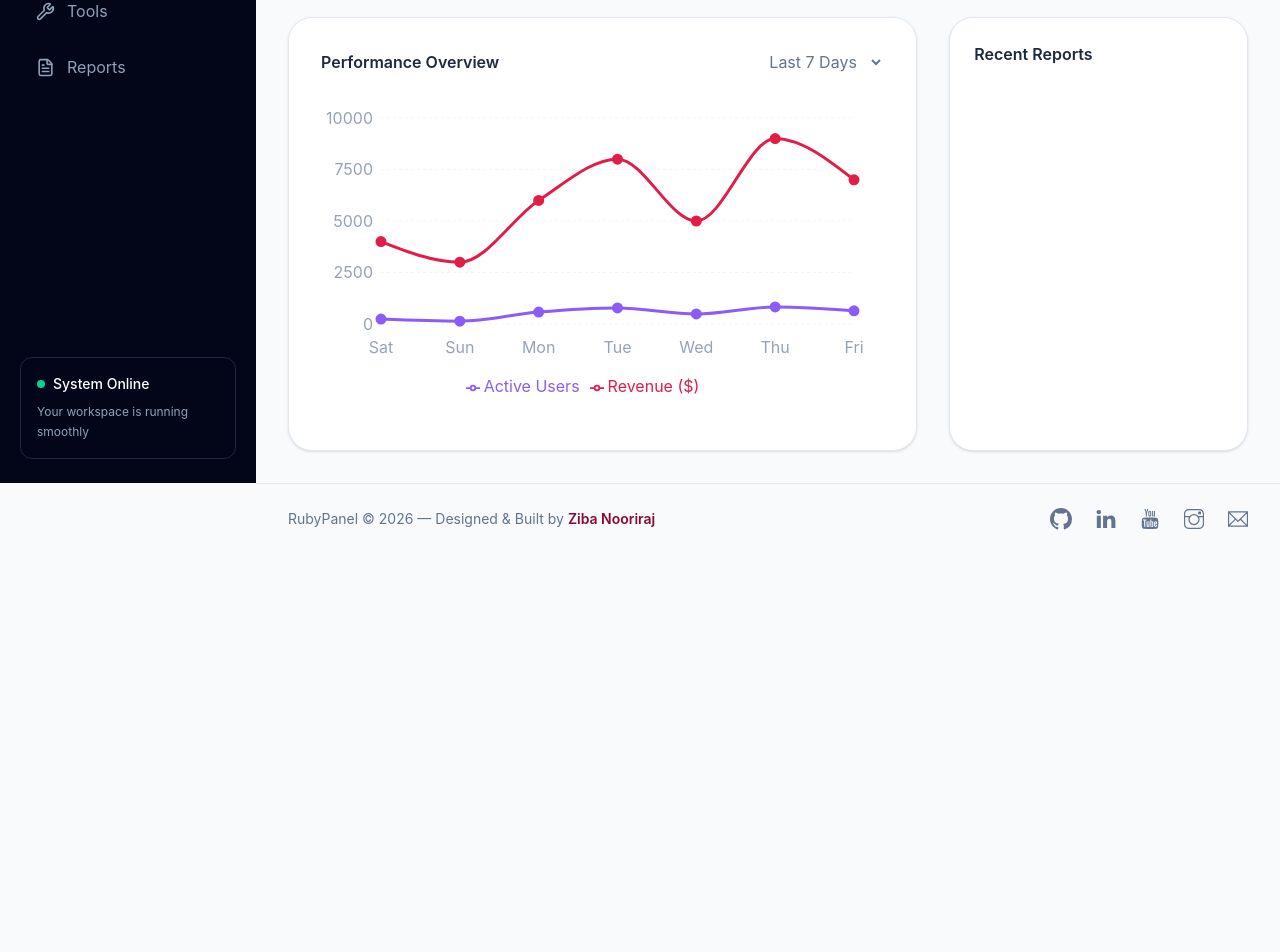
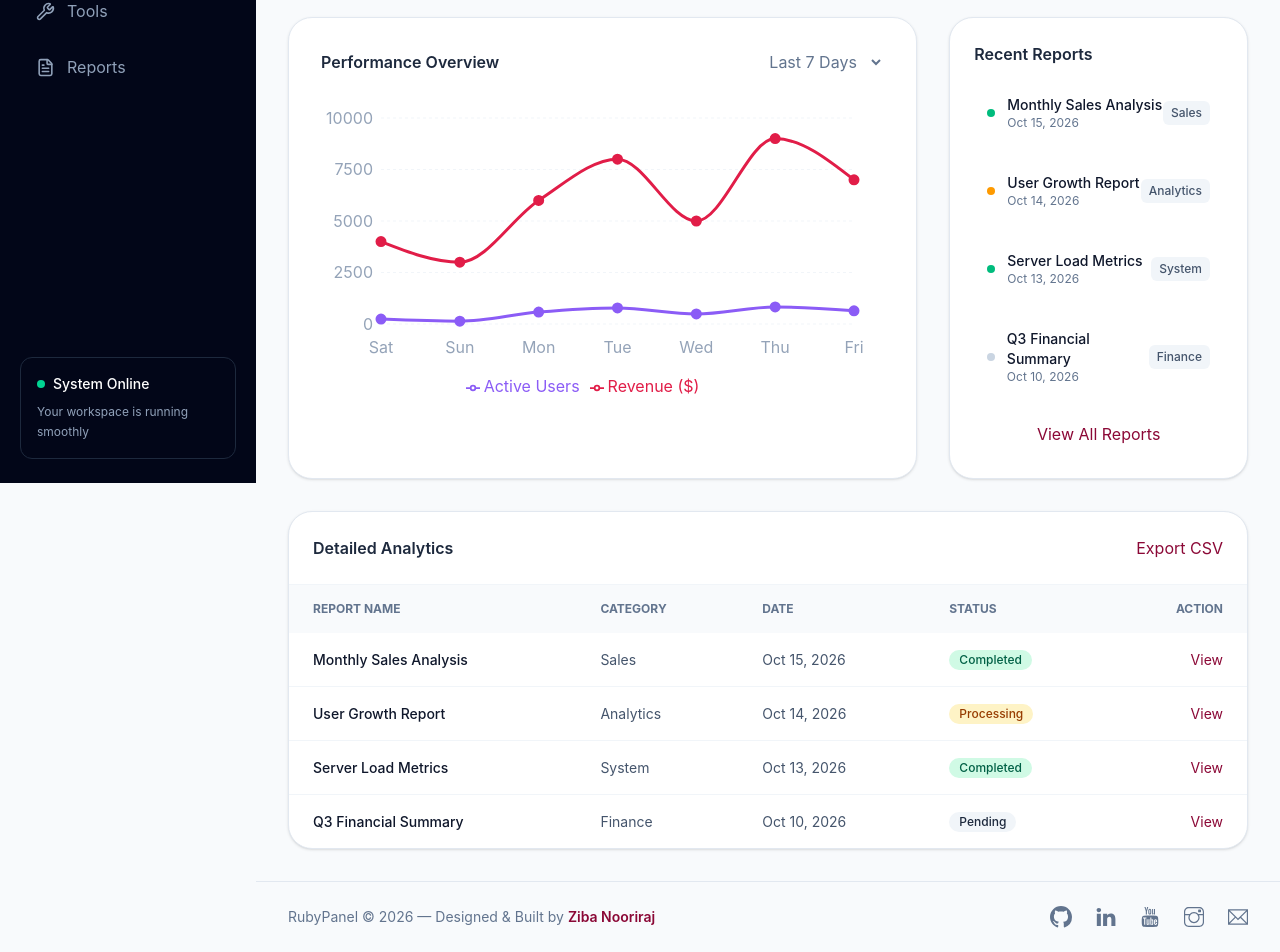
Before and after one commit to zibanoori/rubypanel, a React (Vite) app: page / in a window 1280 px wide. Shown: the part 317-1269 px from the top of the page. Before the commit the page ends 879 px from the top, so only its background shows below. Built offline with nearby package versions, Linux system fonts and the light colour scheme.

Commit message:
feat: complete dashboard with interactive activity list and detailed analytics table

```diff
--- a/src/components/Main.jsx
+++ b/src/components/Main.jsx
@@ -19,6 +19,7 @@ import { useState } from "react";
 
 function Main() {
   const [hoveringDataKey, setHoveringDataKey] = useState(undefined);
+
   const data = [
     { name: "Sat", revenue: 4000, users: 240 },
     { name: "Sun", revenue: 3000, users: 139 },
@@ -29,14 +30,14 @@ function Main() {
     { name: "Fri", revenue: 7000, users: 640 },
   ];
 
-  const recentReport = [
+  const recentReports = [
     {
       id: 1,
       title: "Monthly Sales Analysis",
-      data: "Oct 15, 2026",
-      status: "completed",
+      date: "Oct 15, 2026",
+      status: "Completed",
+      type: "Sales",
     },
-
     {
       id: 2,
       title: "User Growth Report",
@@ -44,7 +45,6 @@ function Main() {
       status: "Processing",
       type: "Analytics",
     },
-
     {
       id: 3,
       title: "Server Load Metrics",
@@ -52,7 +52,6 @@ function Main() {
       status: "Completed",
       type: "System",
     },
-
     {
       id: 4,
       title: "Q3 Financial Summary",
@@ -70,9 +69,11 @@ function Main() {
   const handleMouseLeave = () => {
     setHoveringDataKey(undefined);
   };
+
   return (
     <div className="flex min-h-screen flex-col bg-slate-50 md:ml-64">
       <main className="flex-1 p-8">
+        {/* Header Section */}
         <div className="mb-8 flex items-center justify-between">
           <div>
             <h2 className="text-2xl font-bold text-slate-900">Dashboard</h2>
@@ -84,6 +85,8 @@ function Main() {
             + New Report
           </button>
         </div>
+
+        {/* Stats Cards */}
         <div className="grid grid-cols-1 gap-6 sm:grid-cols-2 lg:grid-cols-4">
           {[
             {
@@ -132,6 +135,8 @@ function Main() {
             </div>
           ))}
         </div>
+
+        {/* Live System Title */}
         <div className="mt-12 mb-6">
           <h3 className="text-xl font-bold text-slate-900 flex items-center gap-2">
             <span className="relative flex h-3 w-3">
@@ -142,9 +147,12 @@ function Main() {
           </h3>
         </div>
 
+        {/* Main Content Grid (Chart + Activity List) */}
         <div className="grid grid-cols-1 lg:grid-cols-3 gap-8">
+          {/* Left Column: Chart */}
           <div className="lg:col-span-2 relative overflow-hidden rounded-3xl border border-slate-200 bg-white p-8 shadow-sm">
             <div className="absolute inset-0 bg-gradient-to-br from-violet-50 to-rose-50 opacity-30 -z-10"></div>
+
             <div className="flex justify-between items-center mb-6">
               <h4 className="font-semibold text-slate-800">
                 Performance Overview
@@ -154,6 +162,7 @@ function Main() {
                 <option>Last 30 Days</option>
               </select>
             </div>
+
             <div className="h-80 w-full">
               <ResponsiveContainer width="100%" height="100%">
                 <LineChart
@@ -216,11 +225,96 @@ function Main() {
               </ResponsiveContainer>
             </div>
           </div>
+
           <div className="rounded-3xl border border-slate-200 bg-white p-6 shadow-sm">
             <h4 className="font-semibold text-slate-800 mb-4">
               Recent Reports
             </h4>
-            <div className="space-y-4"></div>
+            <div className="space-y-4">
+              {recentReports.map((report) => (
+                <div
+                  key={report.id}
+                  className="flex items-center justify-between p-3 rounded-xl hover:bg-slate-50 transition-colors border border-transparent hover:border-slate-100"
+                >
+                  <div className="flex items-center gap-3">
+                    <div
+                      className={`w-2 h-2 rounded-full ${
+                        report.status === "Completed"
+                          ? "bg-emerald-500"
+                          : report.status === "Processing"
+                            ? "bg-amber-500"
+                            : "bg-slate-300"
+                      }`}
+                    ></div>
+                    <div>
+                      <p className="text-sm font-medium text-slate-900">
+                        {report.title}
+                      </p>
+                      <p className="text-xs text-slate-500">{report.date}</p>
+                    </div>
+                  </div>
+                  <span className="text-xs font-medium px-2 py-1 bg-slate-100 text-slate-600 rounded-md">
+                    {report.type}
+                  </span>
+                </div>
+              ))}
+            </div>
+            <button className="w-full mt-4 py-2 text-sm text-rose-900 font-medium hover:bg-rose-50 rounded-lg transition-colors">
+              View All Reports
+            </button>
+          </div>
+        </div>
+        <div className="mt-8 rounded-3xl border border-slate-200 bg-white shadow-sm overflow-hidden">
+          <div className="p-6 border-b border-slate-100 flex justify-between items-center">
+            <h4 className="font-semibold text-slate-800">Detailed Analytics</h4>
+            <button className="text-sm text-rose-900 hover:underline">
+              Export CSV
+            </button>
+          </div>
+          <div className="overflow-x-auto">
+            <table className="w-full text-left text-sm text-slate-600">
+              <thead className="bg-slate-50 text-xs uppercase font-semibold text-slate-500">
+                <tr>
+                  <th className="px-6 py-4">Report Name</th>
+                  <th className="px-6 py-4">Category</th>
+                  <th className="px-6 py-4">Date</th>
+                  <th className="px-6 py-4">Status</th>
+                  <th className="px-6 py-4 text-right">Action</th>
+                </tr>
+              </thead>
+              <tbody className="divide-y divide-slate-100">
+                {recentReports.map((report) => (
+                  <tr
+                    key={report.id}
+                    className="hover:bg-slate-50/50 transition-colors"
+                  >
+                    <td className="px-6 py-4 font-medium text-slate-900">
+                      {report.title}
+                    </td>
+                    <td className="px-6 py-4">{report.type}</td>
+                    <td className="px-6 py-4">{report.date}</td>
+                    <td className="px-6 py-4">
+                      <span
+                        className={`inline-flex items-center px-2.5 py-0.5 rounded-full text-xs font-medium ${
+                          report.status === "Completed"
+                            ? "bg-emerald-100 text-emerald-800"
+                            : report.status === "Processing"
+                              ? "bg-amber-100 text-amber-800"
+                              : "bg-slate-100 text-slate-800"
+                        }`}
+                      >
+                        {report.status}
+                      </span>
+                    </td>
+                    <td className="px-6 py-4 text-right">
+                      <button className="text-rose-900 hover:text-rose-700 font-medium">
+                        View
+                      </button>
+                    </td>
+                  </tr>
+                ))}
+              </tbody>
+            </table>
           </div>
         </div>
       </main>
```
